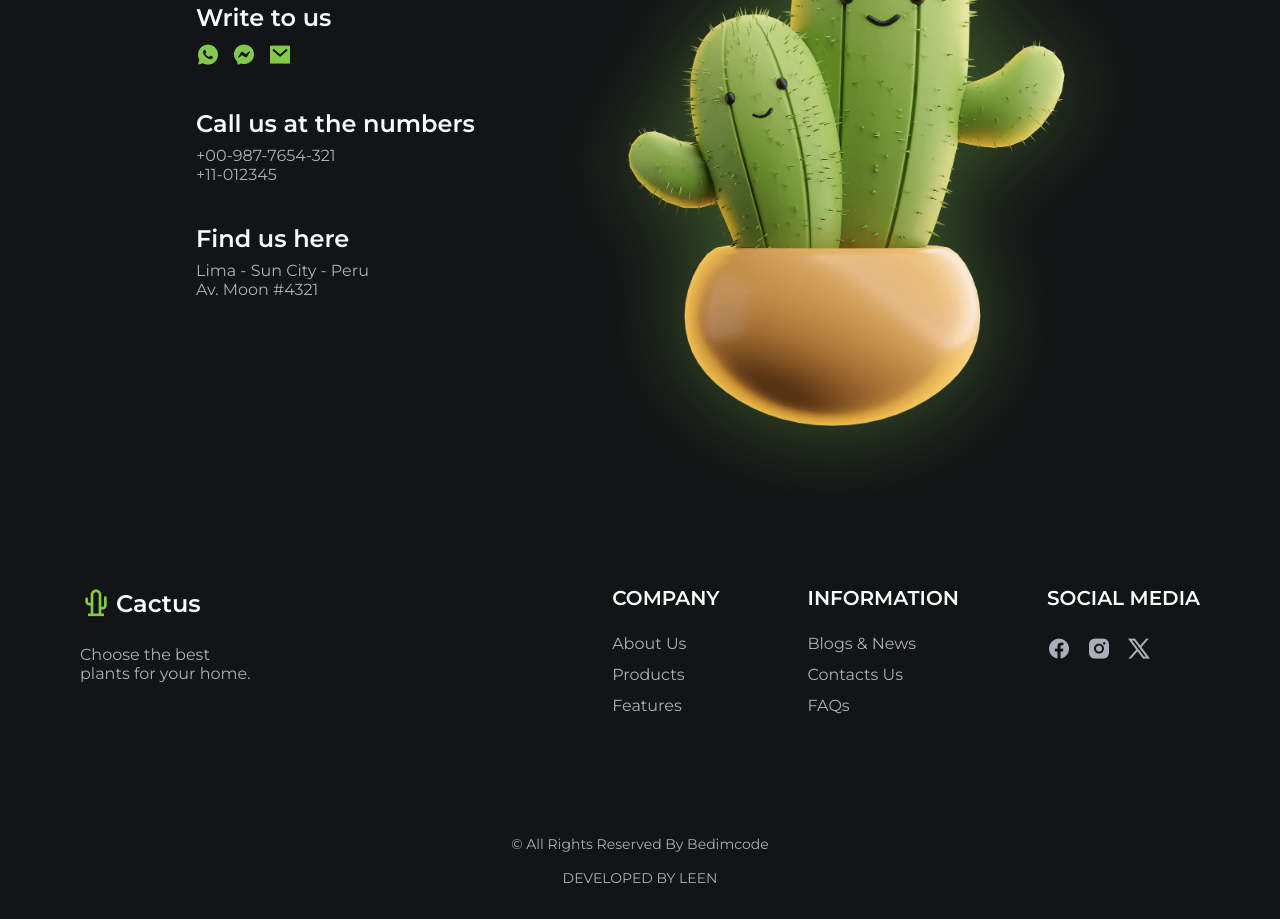
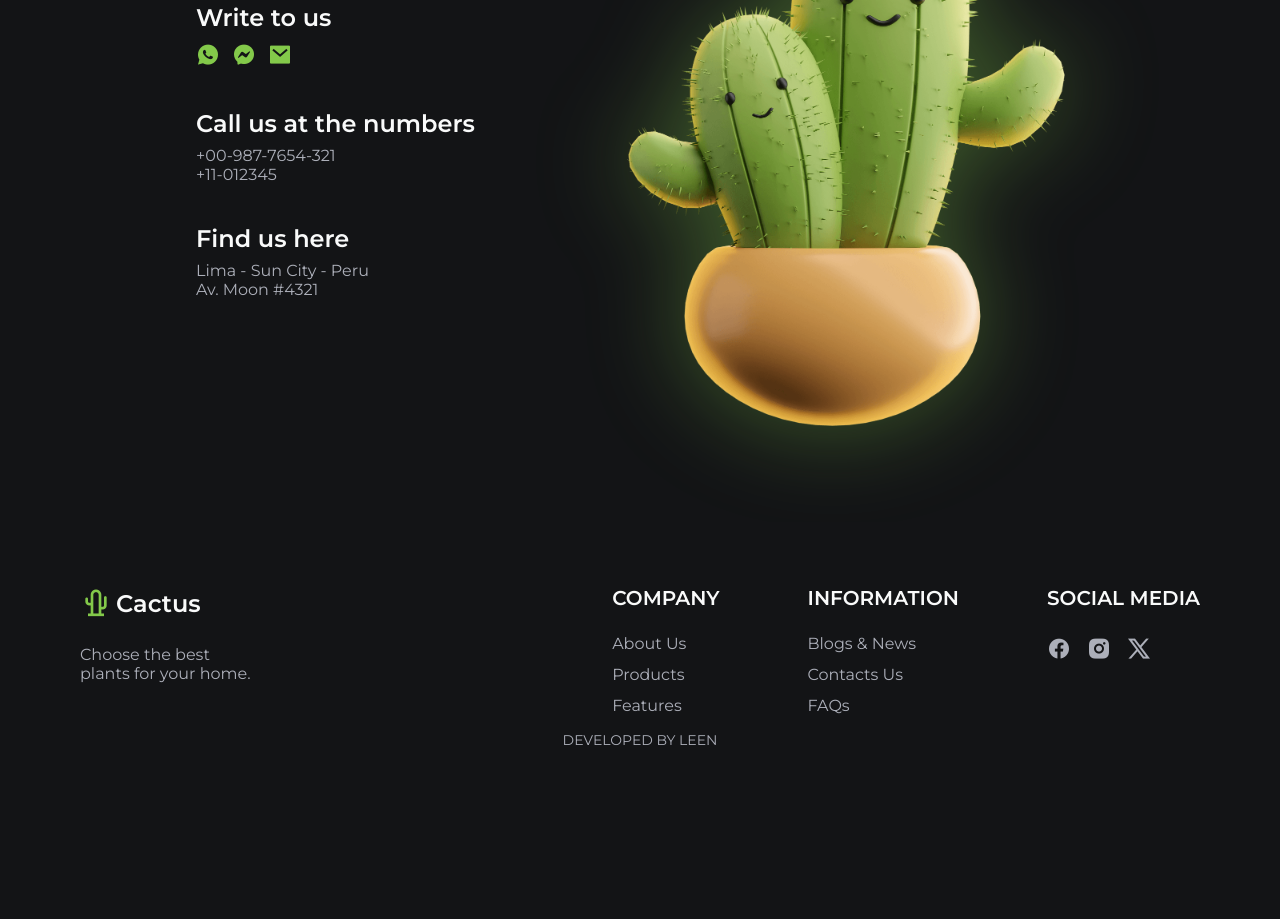
Before and after one commit to Leen-Almadani/Cactus, a plain HTML site: page index.html in a window 1280 px wide. Shown: the part 3799-4718 px from the top of the page. After the commit the page ends 4580 px from the top, so only its background shows below. Drawn offline with nearby package versions, Linux system fonts and the light colour scheme.

Commit message:
Update index.html

```diff
--- a/index.html
+++ b/index.html
@@ -366,7 +366,7 @@
         </div>
       </div>
 
-      <span class="footer__copy">&#169; All Rights Reserved By Bedimcode</span>
+
       <span class="footer__myname"
         ><a href="https://github.com/Leen-Almadani" target="_blank"
           >DEVELOPED BY LEEN</a
```
